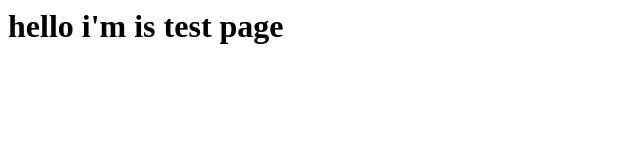
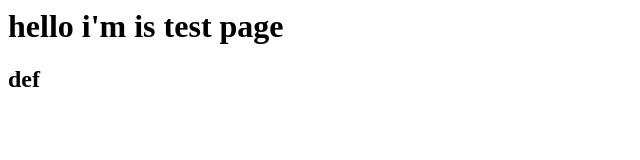
Before and after one commit to cychan0115/git_train_NG, a plain HTML site: page index.html in a window 1280 px wide. Shown: the full height of the page, 0-640 px from the left. Drawn offline with Linux system fonts and the light colour scheme.

Commit message:
add field def

```diff
--- a/index.html
+++ b/index.html
@@ -1 +1,2 @@
 <h1>hello i'm is test page</h1>
+<h2>def</h2>
```
